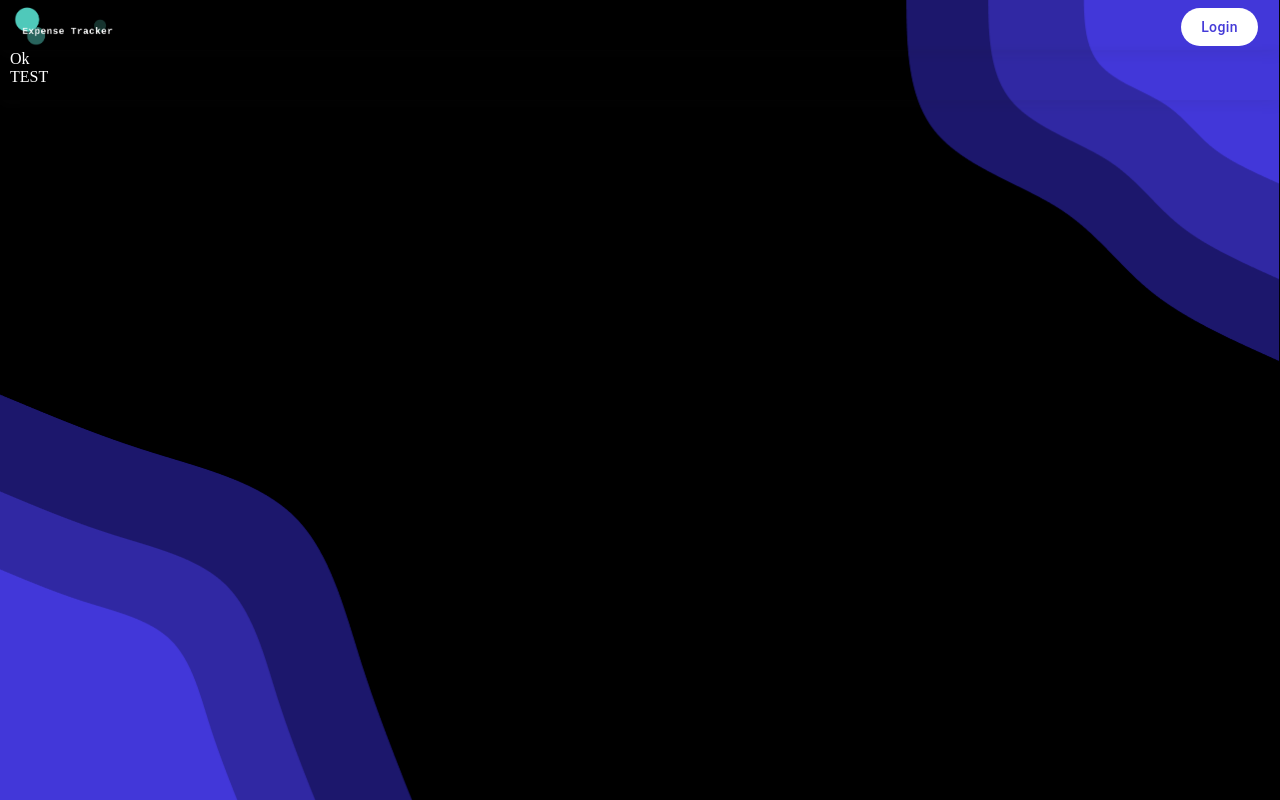
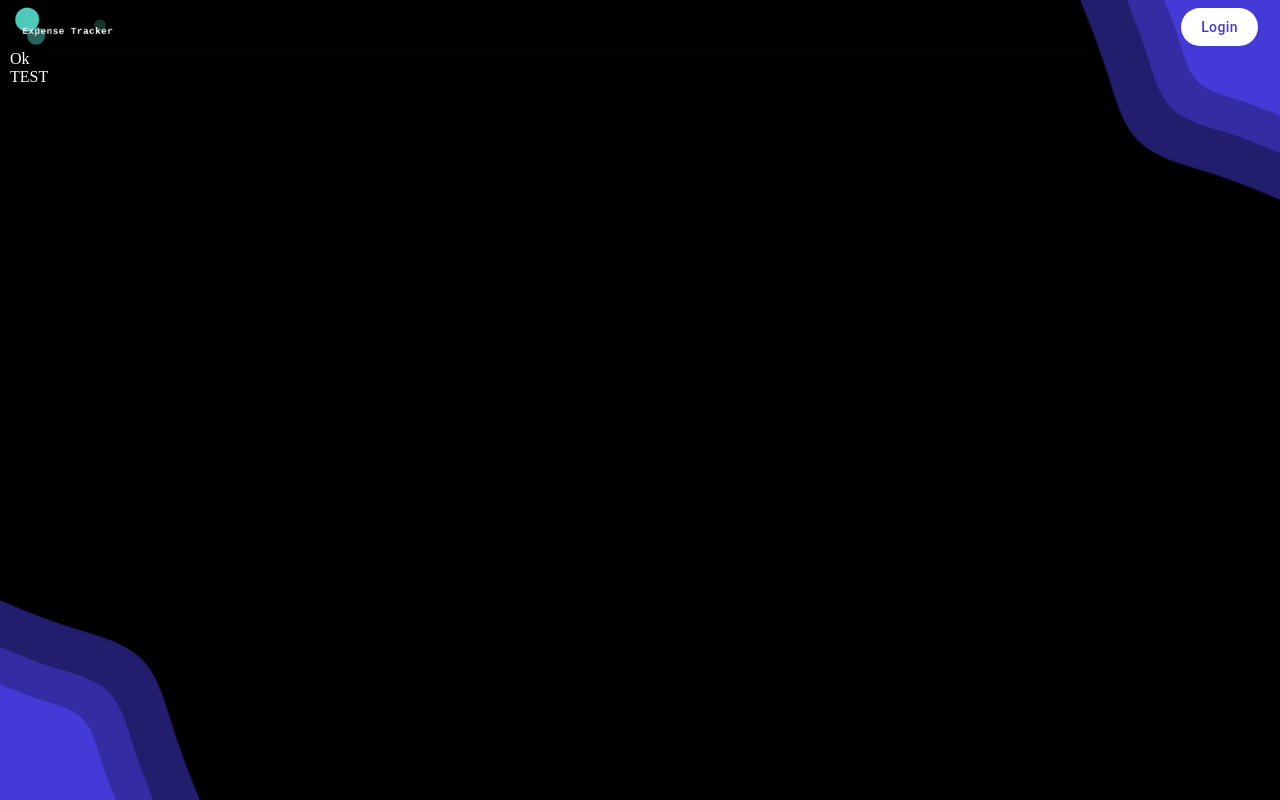
Before and after one commit to Expenses-tracker-app/frontend, a React (Create React App) app: page / in a window 1280 px wide. Built offline with nearby package versions, Linux system fonts and the light colour scheme.

Commit message:
changed the background

```diff
--- a/src/components/layout/Layout.js
+++ b/src/components/layout/Layout.js
@@ -1,12 +1,14 @@
 import React from 'react';
 import { Outlet } from 'react-router-dom';
 import Header from './Header/header';
-import { LayoutContainer } from './LayoutStyles';
+import { LayoutContainer, LowerLeftWave, UpperRightWave } from './LayoutStyles';
 
 export const Layout = () => {
   return (
     <>
       <LayoutContainer>
+        <LowerLeftWave size="200px" />
+        <UpperRightWave size="200px"/>
         <Header />
         <Outlet />
       </LayoutContainer>
--- a/src/components/layout/LayoutStyles.jsx
+++ b/src/components/layout/LayoutStyles.jsx
@@ -1,10 +1,29 @@
 import { styled } from '@mui/material';
-import backgroundImage from '../../assets/background.png';
+import purpleWaveImage from '../../assets/wave.png'; // Replace with the actual path to your wave image
 
 export const LayoutContainer = styled('div')(() => ({
   height: `calc(100%)`,
-  backgroundImage: `url(${backgroundImage})`,
+  backgroundColor: 'black'
+}));
+
+export const ImageWave = styled('div')(() => ({
+  position: 'absolute',
+  background: `url(${purpleWaveImage})`, // Use the wave image as the background
   backgroundSize: 'cover',
   backgroundRepeat: 'no-repeat',
-  backgroundPosition: 'center'
 }));
+
+export const LowerLeftWave = styled(ImageWave)(({ size }) => ({
+  bottom: 0,
+  left: 0,
+  width: size || '100px',
+  height: size || '100px',
+}));
+
+export const UpperRightWave = styled(ImageWave)(({ size }) => ({
+    top: 0,
+    right: 0,
+    width: size || '100px',
+    height: size || '100px',
+    transform: 'rotate(180deg)'
+  }));
```
Also changed, not shown: src/assets/wave.png (added).
